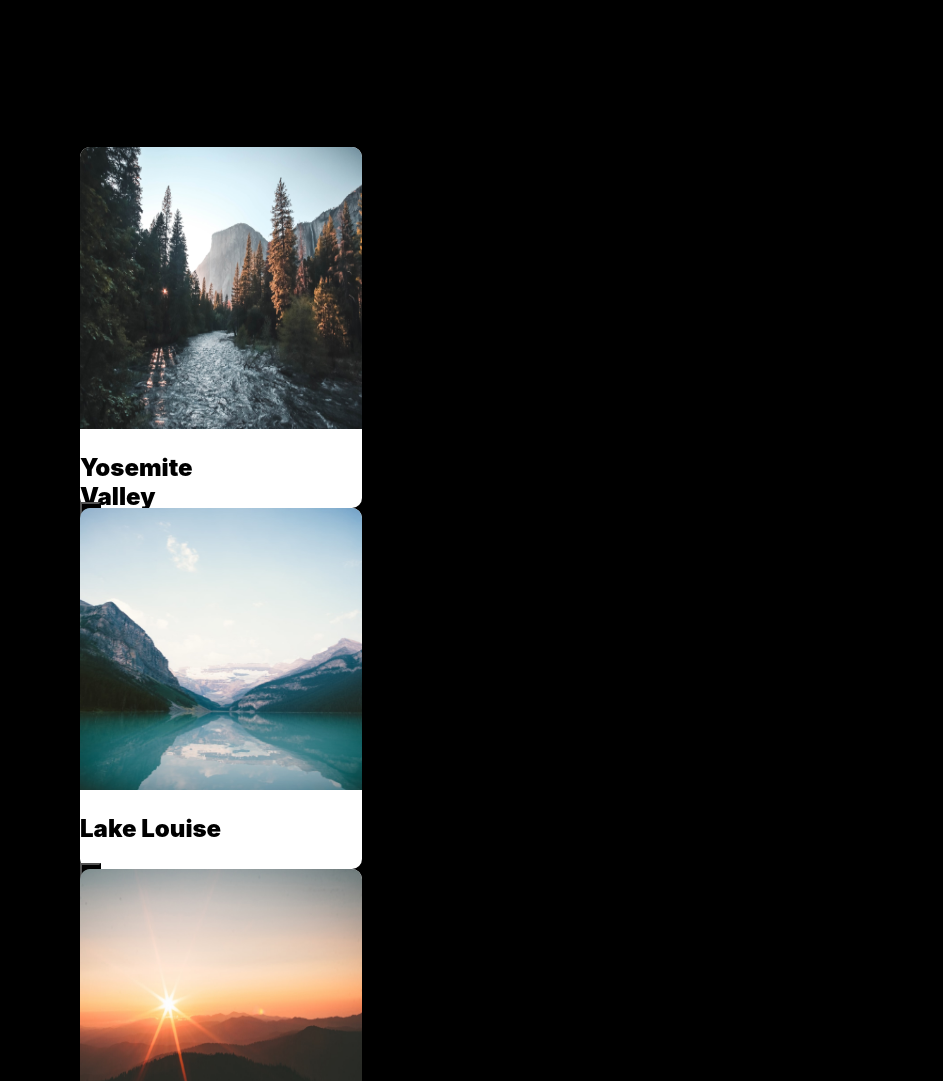
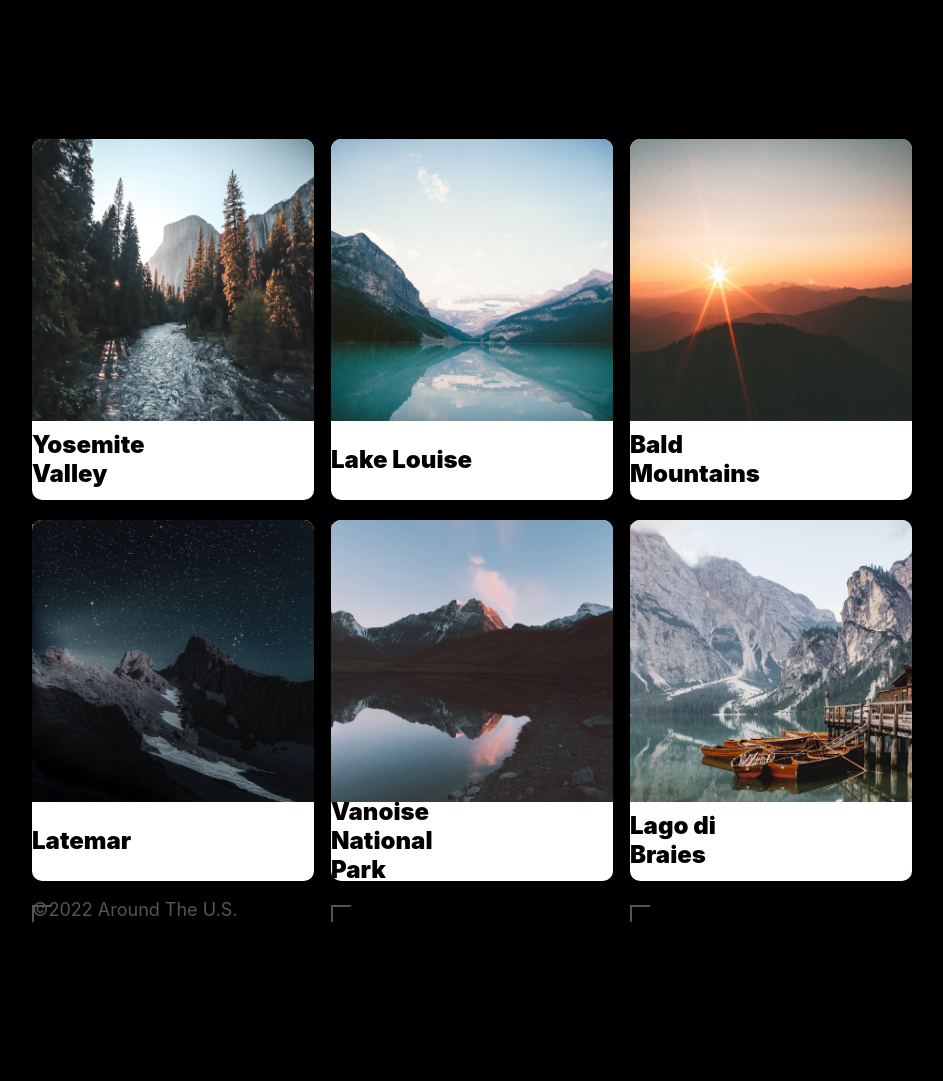
Before and after one commit to katyhanvy/se_project_aroundtheus, a plain HTML site: page index.html in a window 1280 px wide. Shown: the part 740-1821 px from the top of the page, without its empty margins (168-1111 px from the left). After the commit the page ends 1675 px from the top, so only its background shows below. Drawn offline with Linux system fonts and the light colour scheme.

Commit message:
new code

```diff
--- a/blocks/card.css
+++ b/blocks/card.css
@@ -1,14 +1,22 @@
 .cards {
   margin-top: 200px;
+  display: grid;
 }
 .card__list {
   list-style: none;
+  display: grid;
+  justify-content: center;
+  grid-template-columns: repeat(auto-fit, 282px);
+  grid-gap: 20px 17px;
+  padding: 0;
+  margin: 0;
 }
 .card {
   background: #ffffff;
   border-radius: 10px;
   width: 282px;
   height: 361px;
+  flex-direction: column;
 }
 .card__image {
   height: 282px;
@@ -17,6 +25,7 @@
   transform: matrix(-1, 0, 0, 1, 0, 0);
 }
 .card__title {
+  display: flex;
   font-family: "Inter";
   font-style: normal;
   font-weight: 900;
@@ -25,6 +34,9 @@
   width: 142px;
   height: 29px;
   color: #000000;
+  padding: 0 20px 30px 0;
+  align-items: center;
+  justify-content: space-between;
 }
 .card__like-button {
   background: url(../images/likebutton.svg) #000000;
--- a/blocks/page.css
+++ b/blocks/page.css
@@ -1,4 +1,4 @@
 .page {
   background-color: black;
-  padding: 119px 200px 0 200px;
+  margin: 119px 200px 0 200px;
 }
```
